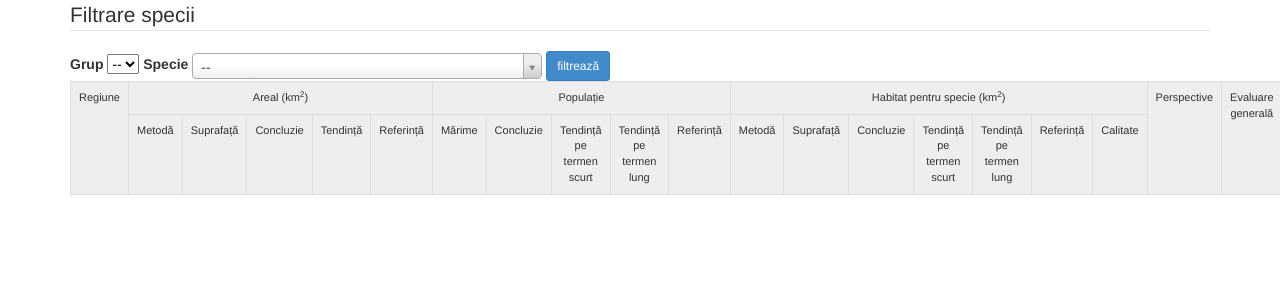
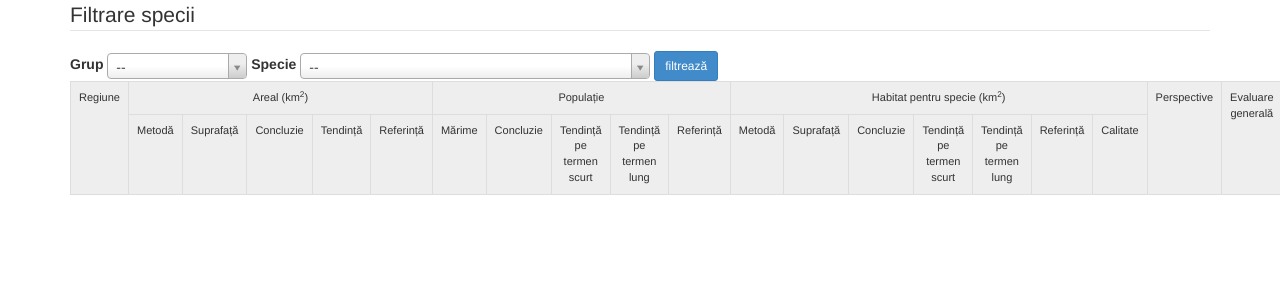
Before and after one commit to eaudeweb/art17-consultation, a Python web app: template art17/templates/species/index.html in a window 1280 px wide. Shown: the top 300 px of the page. Run offline with Jinja, Linux system fonts and the light colour scheme; the template is opened without the code that fills it, so the values that code supplies are empty; style sheets or scripts are compiled from the project's sources.

Commit message:
select2 for species-group selector

```diff
--- a/art17/templates/species/index.html
+++ b/art17/templates/species/index.html
@@ -77,9 +77,18 @@
 
   <script>
     (function() {
+      "use strict";
+
       var speciesfilter = $('.speciesfilter');
 
-      speciesfilter.find('select[name=species]').select2({width: '25em'});
+      speciesfilter.find('select[name=group]').select2({
+        minimumResultsForSearch: -1,  // disable search field
+        width: '10em'
+      });
+
+      speciesfilter.find('select[name=species]').select2({
+        width: '25em'
+      });
     })();
   </script>
 {% endblock script %}
```
